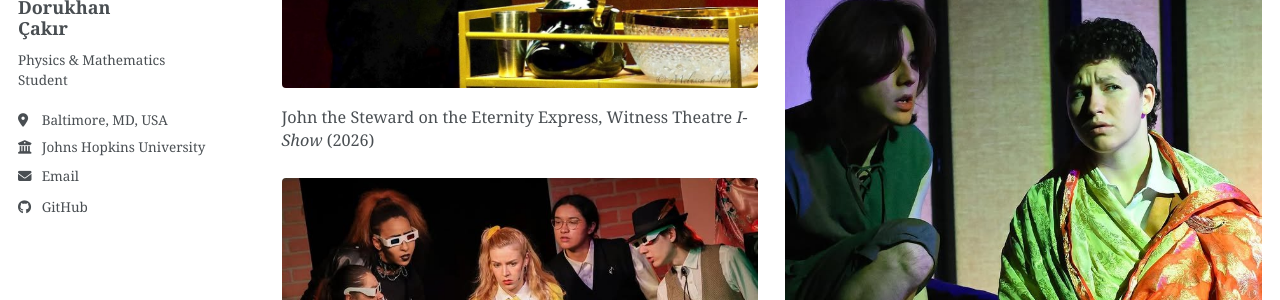
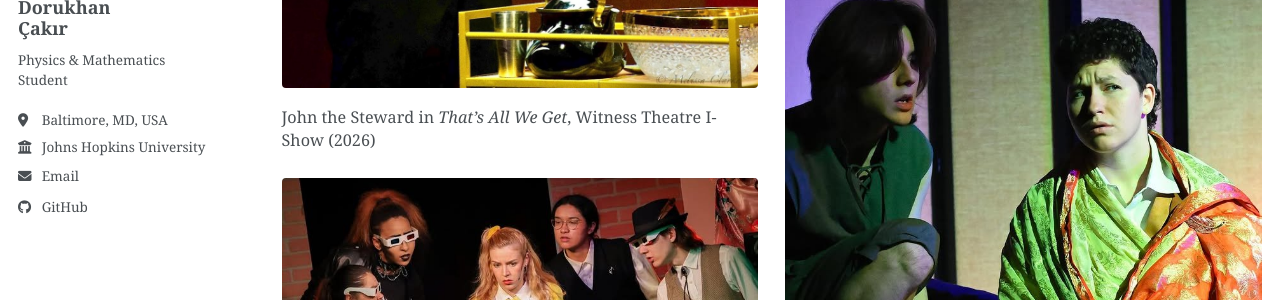
Before and after one commit to emrullahd-cakir/emrullahd-cakir.github.io, a Jekyll site: the page built from _pages/theatre.md, in a window 1280 px wide and 1400 px high, scrolled down 537 px. Shown: the part 154-454 px from the top of the window. Built offline with Jekyll 4.4.1, drawn with Linux system fonts in a browser that asks for light colours; a style sheet for code colours, icons or effects is not loaded; some of the changed text lies outside the part shown.

Commit message:
Name the Witness I-Show play: That's All We Get (#3)
Claude-Session: https://claude.ai/code/session_01LqnhqSS9NMzk8z322YUGtA

Co-authored-by: Claude <noreply@anthropic.com>

```diff
--- a/_data/cv.yml
+++ b/_data/cv.yml
@@ -83,11 +83,11 @@
   # "photos" is in images/theatre/ and "caption" is the text under it.
   entries:
     - title: John the Steward
-      org: Witness Theatre, *I-Show*
+      org: Witness Theatre I-Show, *That’s All We Get*
       dates: "2026"
       photos:
         - file: witness-i-show-john-the-steward.jpg
-          caption: John the Steward on the Eternity Express, Witness Theatre *I-Show* (2026)
+          caption: John the Steward in *That’s All We Get*, Witness Theatre I-Show (2026)
     - title: Big Bud Dean and Hipster Dork
       org: Barnstormers, *Heathers*
       dates: "2025"
```
